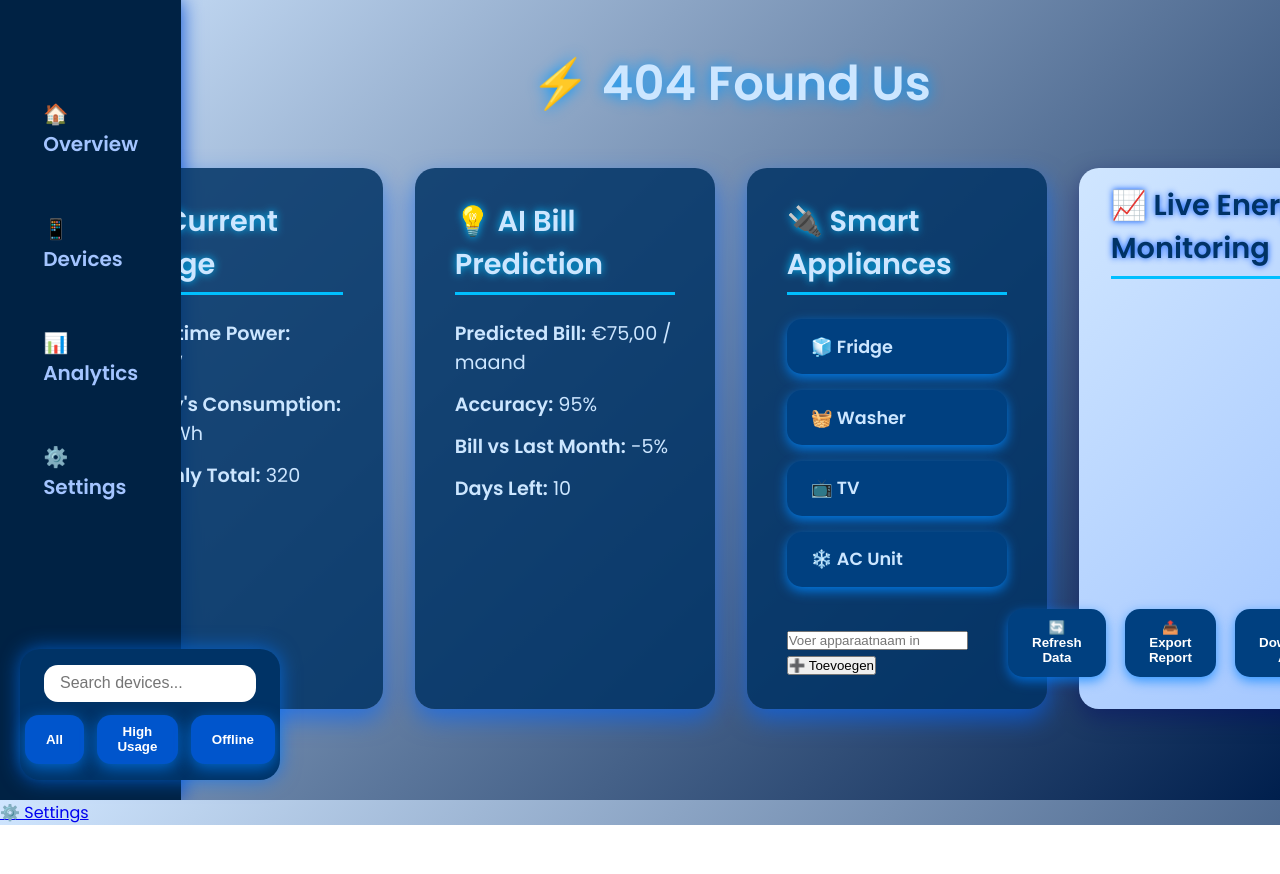
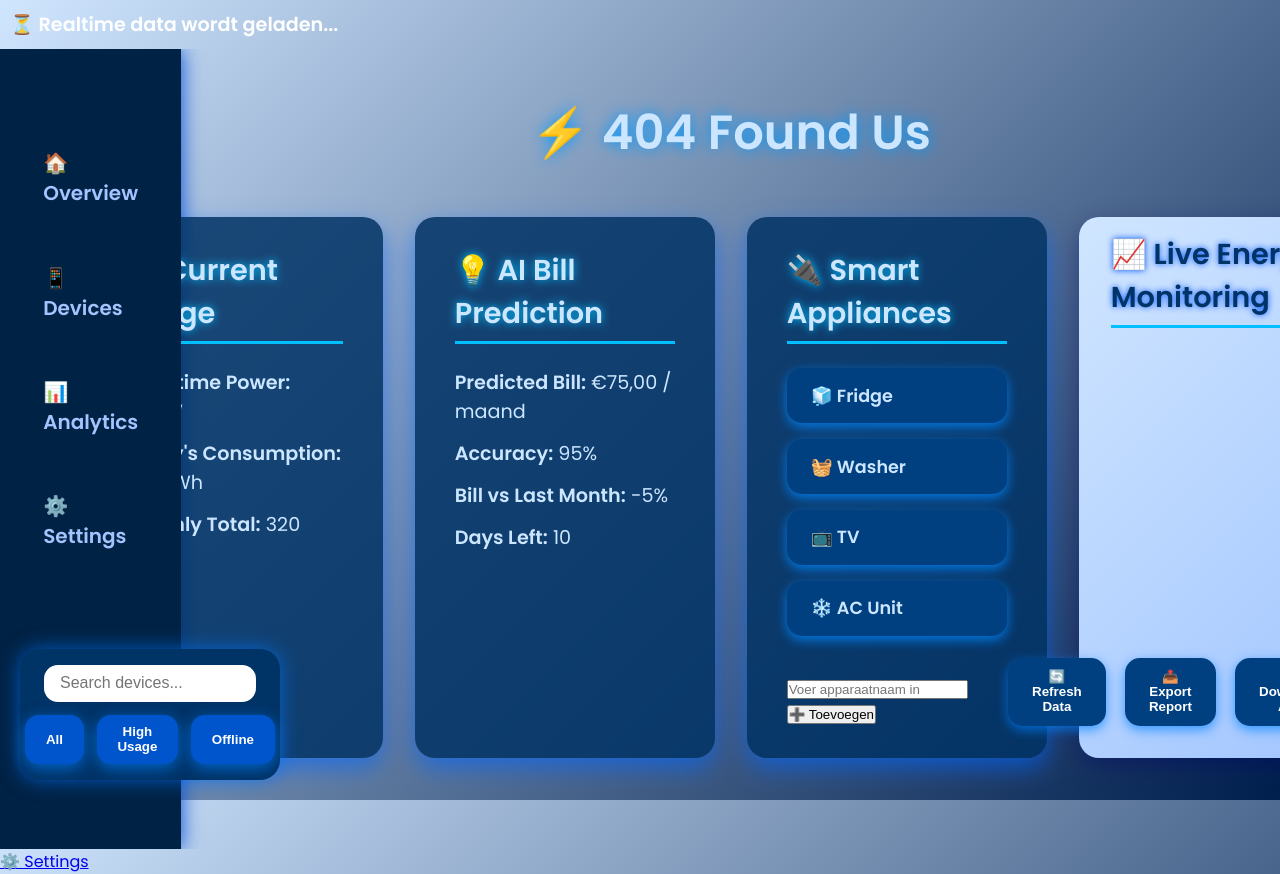
Before and after one commit to Joellitia/404-Found-Us, a plain HTML site: page index.html in a window 1280 px wide. Before the commit the page ends 825 px from the top, so only its background shows below. Drawn offline with nearby package versions, Linux system fonts and the light colour scheme.

Commit message:
Update index.html

```diff
--- a/index.html
+++ b/index.html
@@ -9,6 +9,10 @@
   <script src="https://cdn.jsdelivr.net/npm/chart.js"></script>
 </head>
 <body>
+
+  <div id="liveDataWidget" style="padding: 10px; font-weight: bold; font-size: 1.2em;">
+  ⏳ Realtime data wordt geladen...
+</div>
 
   <div class="container">
     <aside class="sidebar">
```
